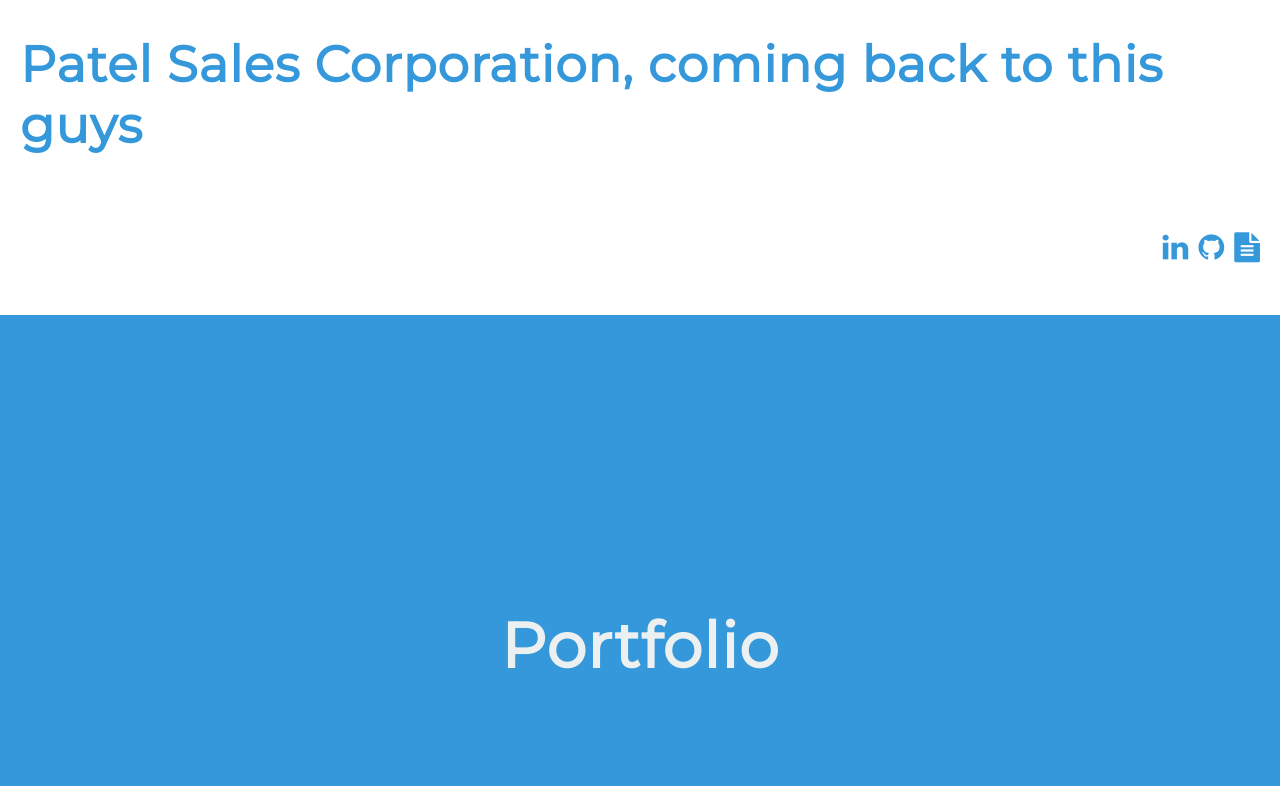
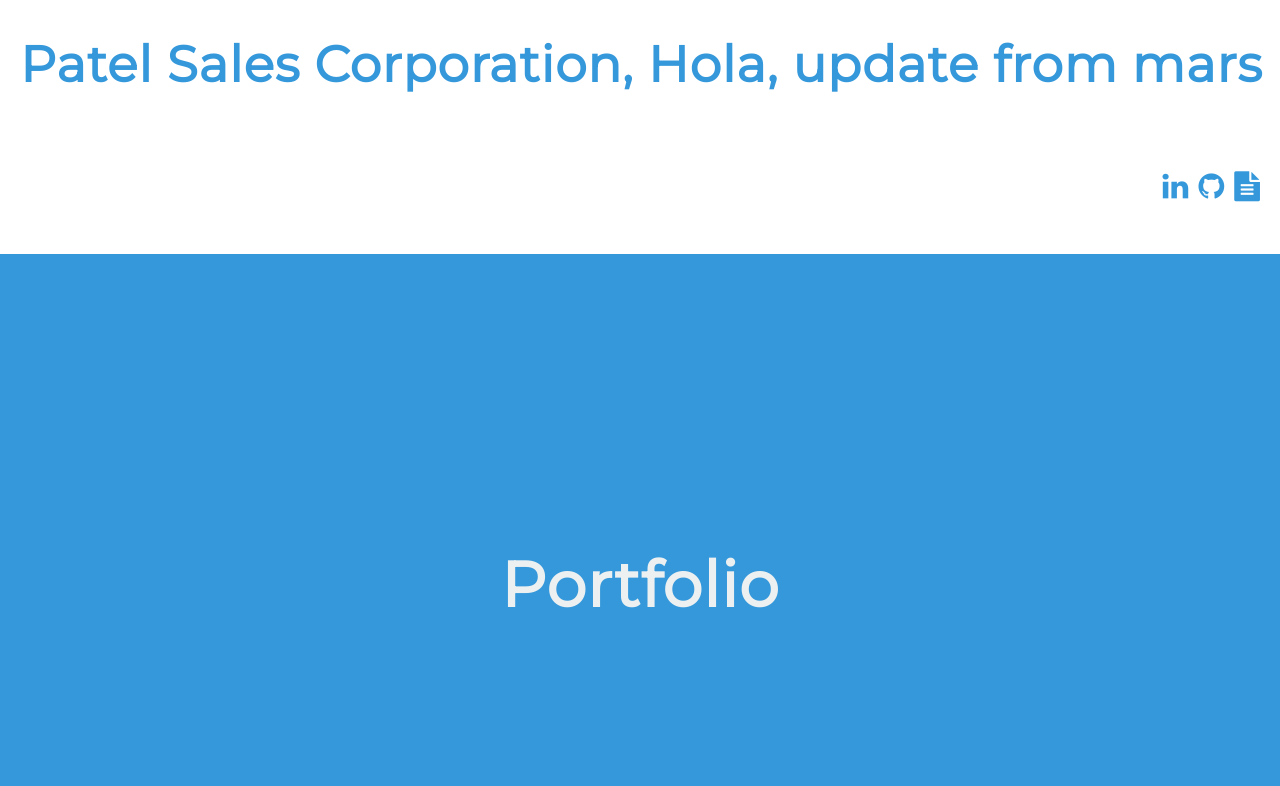
Before and after one commit to pranav16-dev/acg-serverless, a plain HTML site: page index.html in a window 1280 px wide. Shown: the top 786 px of the page. Drawn offline with Linux system fonts and the light colour scheme.

Commit message:
index.html update

```diff
--- a/index.html
+++ b/index.html
@@ -15,7 +15,7 @@
     <main class="overflow--auto">
       <h1 class="color--skyBlue section__heading--largest">
         <!--Your name goes here -->
-        Patel Sales Corporation, coming back to this guys
+        Patel Sales Corporation, Hola, update from mars
       </h1>
 
       <ul class="section--social">
```
